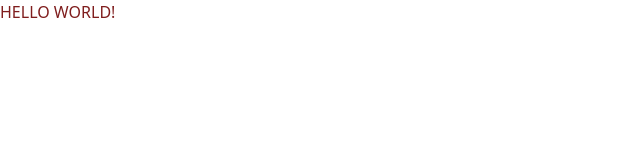
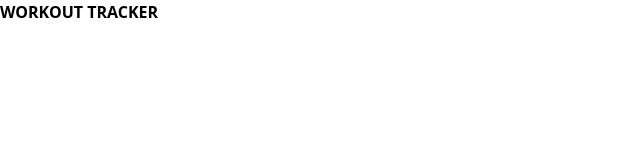
Before and after one commit to Christiano1642/track-workout, a website built with Vite: page src/index.html in a window 1280 px wide. Shown: the whole page, without its empty margins (0-640 px from the left). Built offline with nearby package versions, Linux system fonts and the light colour scheme.

Commit message:
Update title
git status

```diff
--- a/src/index.html
+++ b/src/index.html
@@ -4,11 +4,11 @@
     <meta charset="UTF-8" />
     <meta http-equiv="X-UA-Compatible" content="IE=edge" />
     <meta name="viewport" content="width=device-width, initial-scale=1.0" />
-    <title>Hello World</title>
+    <title class="font-black lowercase">Workout Tracker</title>
     <link rel="stylesheet" href="./style.css" />
   </head>
   <body>
-    <h1 class="text-red-900 uppercase">Hello World!</h1>
+    <h1 class="font-black uppercase">Workout Tracker</h1>
     <script src="./index.js" type="module"></script>
   </body>
 </html>
```
